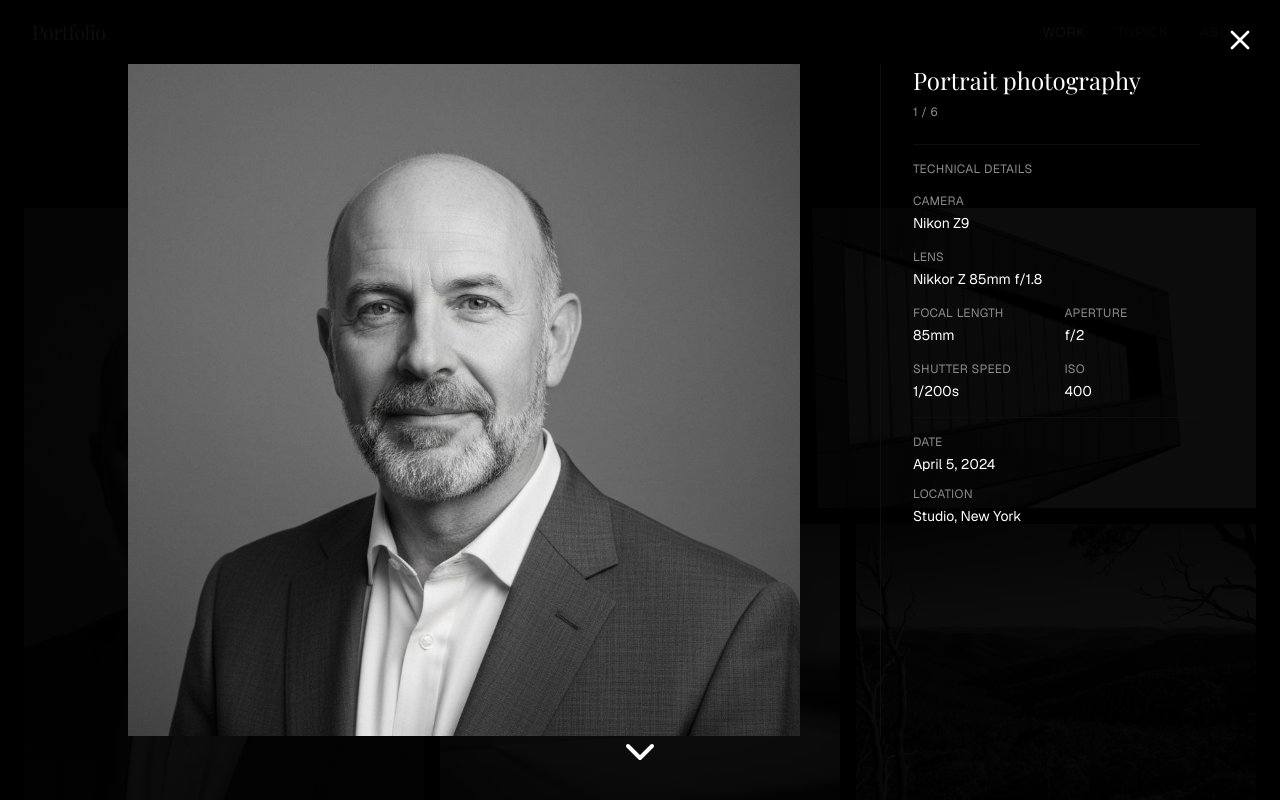
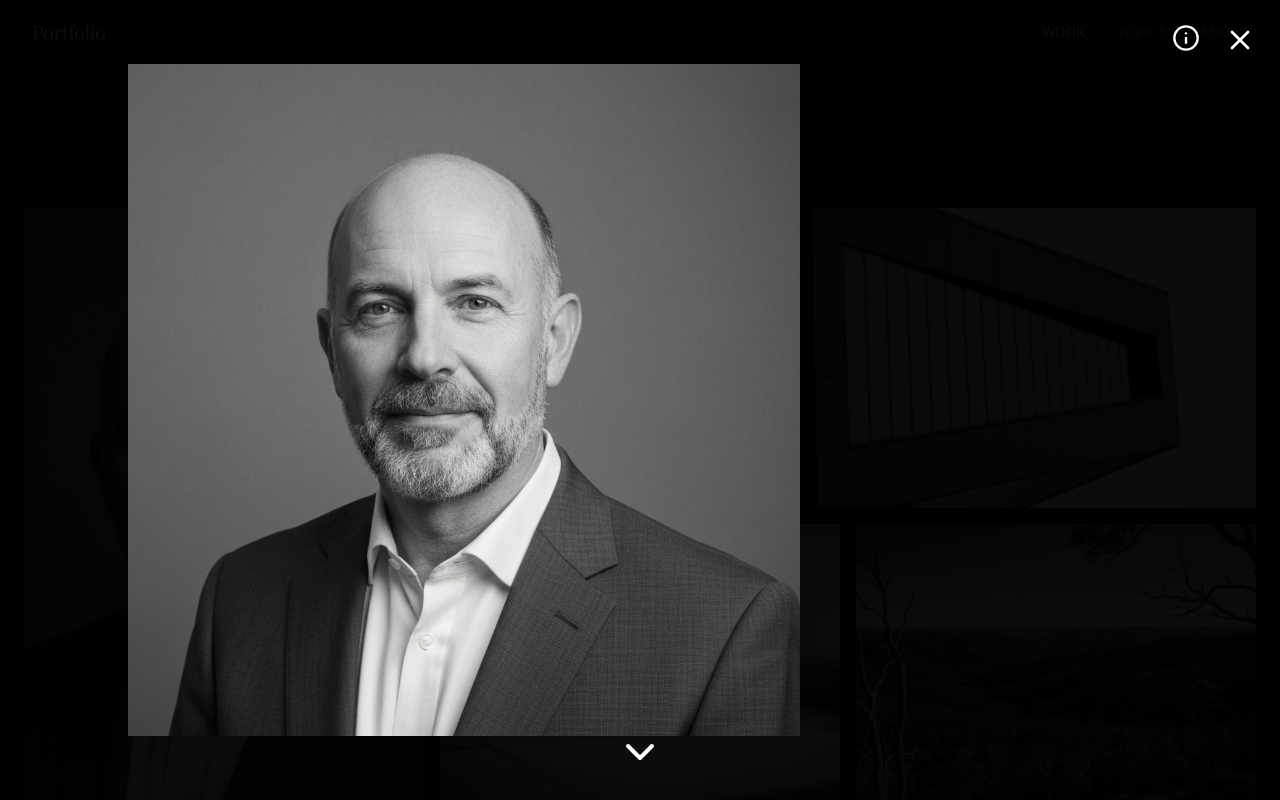
Before and after one commit to ESCRI11/photos, a Next.js app: page /photos/ in a window 1280 px wide. Both pictures are taken after a click on the element 224 px from the left and 516 px from the top of the page. Shown: the top 800 px of the page. Built offline with nearby package versions, Linux system fonts and the light colour scheme; a web font is replaced by a local one.

Commit message:
metadata globally

```diff
--- a/components/collection-view.tsx
+++ b/components/collection-view.tsx
@@ -7,6 +7,7 @@ import { ArrowLeft } from "lucide-react"
 import { useState } from "react"
 import { Collection } from "@/lib/collections"
 import { withBasePath } from "@/lib/paths"
+import { useMetadataToggle } from "@/hooks/use-metadata-toggle"
 
 interface CollectionViewProps {
   collection: Collection
@@ -15,6 +16,7 @@ interface CollectionViewProps {
 export function CollectionView({ collection }: CollectionViewProps) {
   const [lightboxOpen, setLightboxOpen] = useState(false)
   const [currentPhotoIndex, setCurrentPhotoIndex] = useState(0)
+  const { showMetadata, setShowMetadata } = useMetadataToggle()
 
   const openLightbox = (index: number) => {
     setCurrentPhotoIndex(index)
@@ -75,6 +77,8 @@ export function CollectionView({ collection }: CollectionViewProps) {
           onClose={closeLightbox}
           onNext={nextPhoto}
           onPrevious={previousPhoto}
+          showMetadata={showMetadata}
+          setShowMetadata={setShowMetadata}
         />
       )}
     </>
--- a/components/gallery.tsx
+++ b/components/gallery.tsx
@@ -4,6 +4,7 @@ import Image from "next/image"
 import { useState } from "react"
 import { Lightbox } from "./lightbox"
 import { withBasePath } from "@/lib/paths"
+import { useMetadataToggle } from "@/hooks/use-metadata-toggle"
 
 const photos = [
   {
@@ -107,6 +108,7 @@ const photos = [
 export function Gallery() {
   const [lightboxOpen, setLightboxOpen] = useState(false)
   const [currentPhotoIndex, setCurrentPhotoIndex] = useState(0)
+  const { showMetadata, setShowMetadata } = useMetadataToggle()
 
   const openLightbox = (index: number) => {
     setCurrentPhotoIndex(index)
@@ -155,6 +157,8 @@ export function Gallery() {
           onClose={closeLightbox}
           onNext={nextPhoto}
           onPrevious={previousPhoto}
+          showMetadata={showMetadata}
+          setShowMetadata={setShowMetadata}
         />
       )}
     </section>
--- a/components/lightbox.tsx
+++ b/components/lightbox.tsx
@@ -1,8 +1,8 @@
 "use client"
 
-import { useEffect } from "react"
+import { useEffect, useState } from "react"
 import Image from "next/image"
-import { X, ChevronLeft, ChevronRight } from "lucide-react"
+import { X, ChevronLeft, ChevronRight, Info } from "lucide-react"
 import { withBasePath } from "@/lib/paths"
 import type { Photo } from "@/lib/collections"
 
@@ -12,9 +12,11 @@ interface LightboxProps {
   onClose: () => void
   onNext: () => void
   onPrevious: () => void
+  showMetadata: boolean
+  setShowMetadata: (show: boolean) => void
 }
 
-export function Lightbox({ photos, currentIndex, onClose, onNext, onPrevious }: LightboxProps) {
+export function Lightbox({ photos, currentIndex, onClose, onNext, onPrevious, showMetadata, setShowMetadata }: LightboxProps) {
   const currentPhoto = photos[currentIndex]
 
   useEffect(() => {
@@ -22,6 +24,7 @@ export function Lightbox({ photos, currentIndex, onClose, onNext, onPrevious }:
       if (e.key === "Escape") onClose()
       if (e.key === "ArrowRight") onNext()
       if (e.key === "ArrowLeft") onPrevious()
+      if (e.key === "i" || e.key === "I") setShowMetadata(!showMetadata)
     }
 
     window.addEventListener("keydown", handleKeyDown)
@@ -31,7 +34,7 @@ export function Lightbox({ photos, currentIndex, onClose, onNext, onPrevious }:
       window.removeEventListener("keydown", handleKeyDown)
       document.body.style.overflow = "unset"
     }
-  }, [onClose, onNext, onPrevious])
+  }, [onClose, onNext, onPrevious, showMetadata, setShowMetadata])
 
   return (
     <div className="fixed inset-0 z-50 bg-background/95 flex items-center justify-center">
@@ -43,6 +46,20 @@ export function Lightbox({ photos, currentIndex, onClose, onNext, onPrevious }:
       >
         <X size={32} />
       </button>
+
+      {/* Toggle metadata button (only show if metadata exists) */}
+      {currentPhoto.metadata && (
+        <button
+          onClick={() => setShowMetadata(!showMetadata)}
+          className={`hidden lg:block absolute top-6 right-20 text-foreground hover:text-muted-foreground transition-colors z-10 ${
+            showMetadata ? "opacity-100" : "opacity-50"
+          }`}
+          aria-label="Toggle metadata"
+          title="Toggle info (I)"
+        >
+          <Info size={28} />
+        </button>
+      )}
 
       {/* Previous button */}
       {currentIndex > 0 && (
@@ -80,8 +97,8 @@ export function Lightbox({ photos, currentIndex, onClose, onNext, onPrevious }:
         </div>
 
         {/* Metadata Panel */}
-        {currentPhoto.metadata && (
-          <div className="hidden lg:block w-80 h-full overflow-y-auto border-l border-border pl-8">
+        {currentPhoto.metadata && showMetadata && (
+          <div className="hidden lg:block w-80 h-full overflow-y-auto border-l border-border pl-8 animate-in fade-in slide-in-from-right duration-200">
             <div className="space-y-6">
               <div>
                 <h3 className="font-serif text-2xl text-foreground mb-2">{currentPhoto.alt}</h3>
--- /dev/null
+++ b/hooks/use-metadata-toggle.ts
@@ -0,0 +1,21 @@
+import { useState, useEffect } from "react"
+
+export function useMetadataToggle() {
+  const [showMetadata, setShowMetadata] = useState(true)
+
+  // Load from localStorage on mount
+  useEffect(() => {
+    const stored = localStorage.getItem("showPhotoMetadata")
+    if (stored !== null) {
+      setShowMetadata(stored === "true")
+    }
+  }, [])
+
+  // Save to localStorage whenever it changes
+  const toggleMetadata = (value: boolean) => {
+    setShowMetadata(value)
+    localStorage.setItem("showPhotoMetadata", String(value))
+  }
+
+  return { showMetadata, setShowMetadata: toggleMetadata }
+}
```
Also changed, not shown: 60 other files (tests, documents, lock files or other folders).
